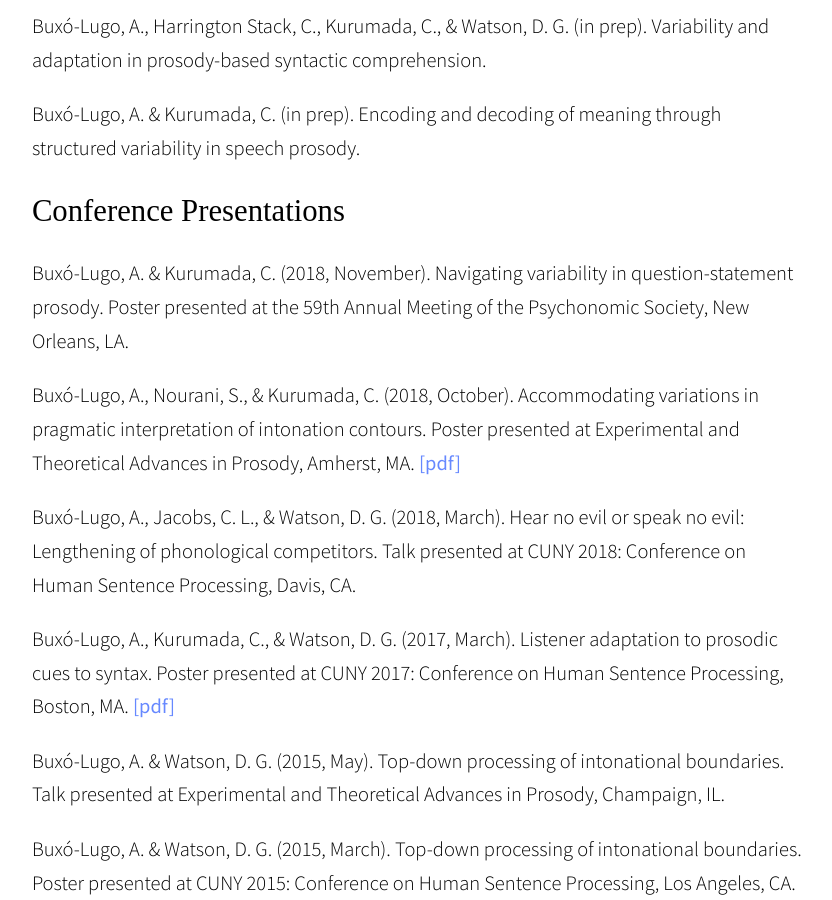
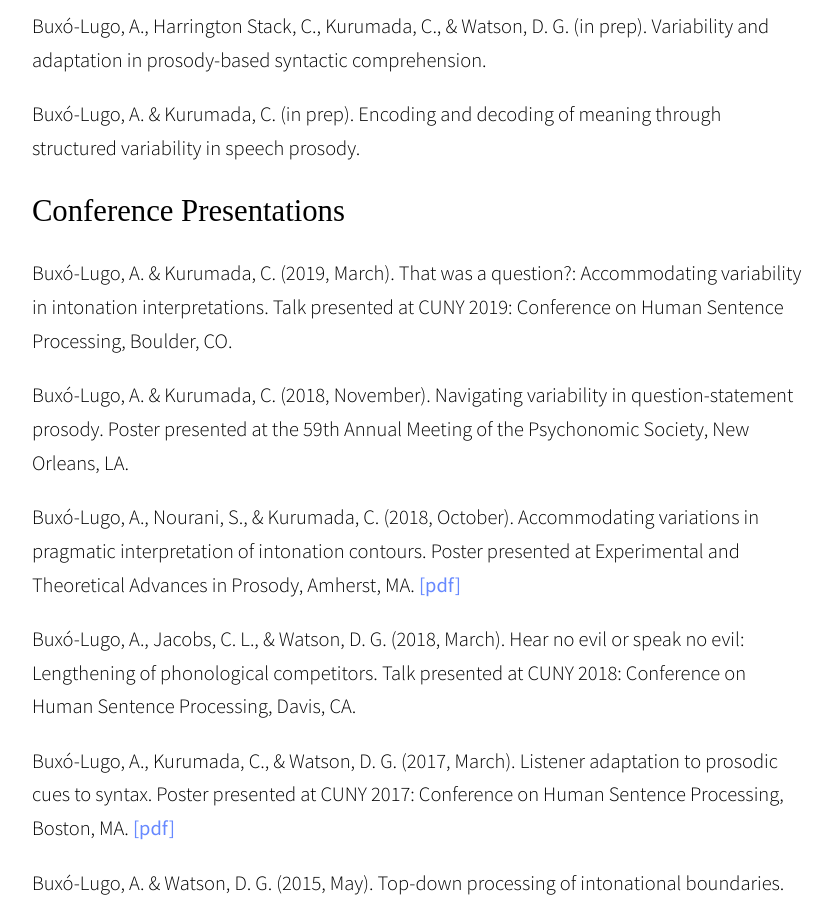
Before and after one commit to abuxolugo/abuxolugo.github.io, a Jekyll site: the page built from publications.md, in a window 1280 px wide and 900 px high, scrolled down 1062 px. Shown: the whole window, without its empty margins (219-1051 px from the left). Built offline with Jekyll 4.4.1, drawn with Linux system fonts in a browser that asks for light colours; some web fonts are replaced.

Commit message:
Update publications.md

```diff
--- a/publications.md
+++ b/publications.md
@@ -23,6 +23,8 @@ Buxó-Lugo, A., Harrington Stack, C., Kurumada, C., & Watson, D. G. (in prep). V
 Buxó-Lugo, A. & Kurumada, C. (in prep). Encoding and decoding of meaning through structured variability in speech prosody.
 
 ## Conference Presentations
+
+Buxó-Lugo, A. & Kurumada, C. (2019, March). That was a question?: Accommodating variability in intonation interpretations. Talk presented at CUNY 2019: Conference on Human Sentence Processing, Boulder, CO.
 
 Buxó-Lugo, A. & Kurumada, C. (2018, November). Navigating variability in question-statement prosody. Poster presented at the 59th Annual Meeting of the Psychonomic Society, New Orleans, LA.
 
```
